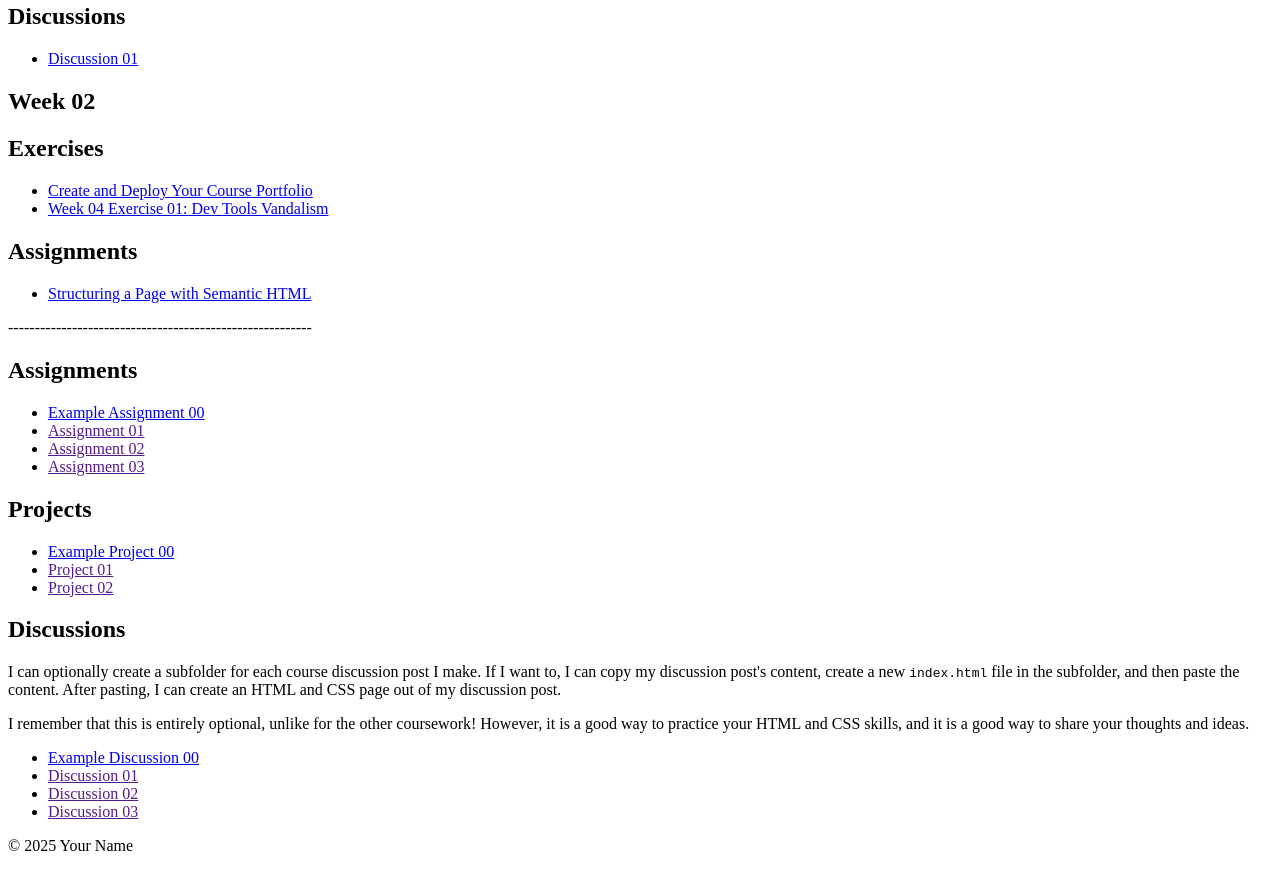
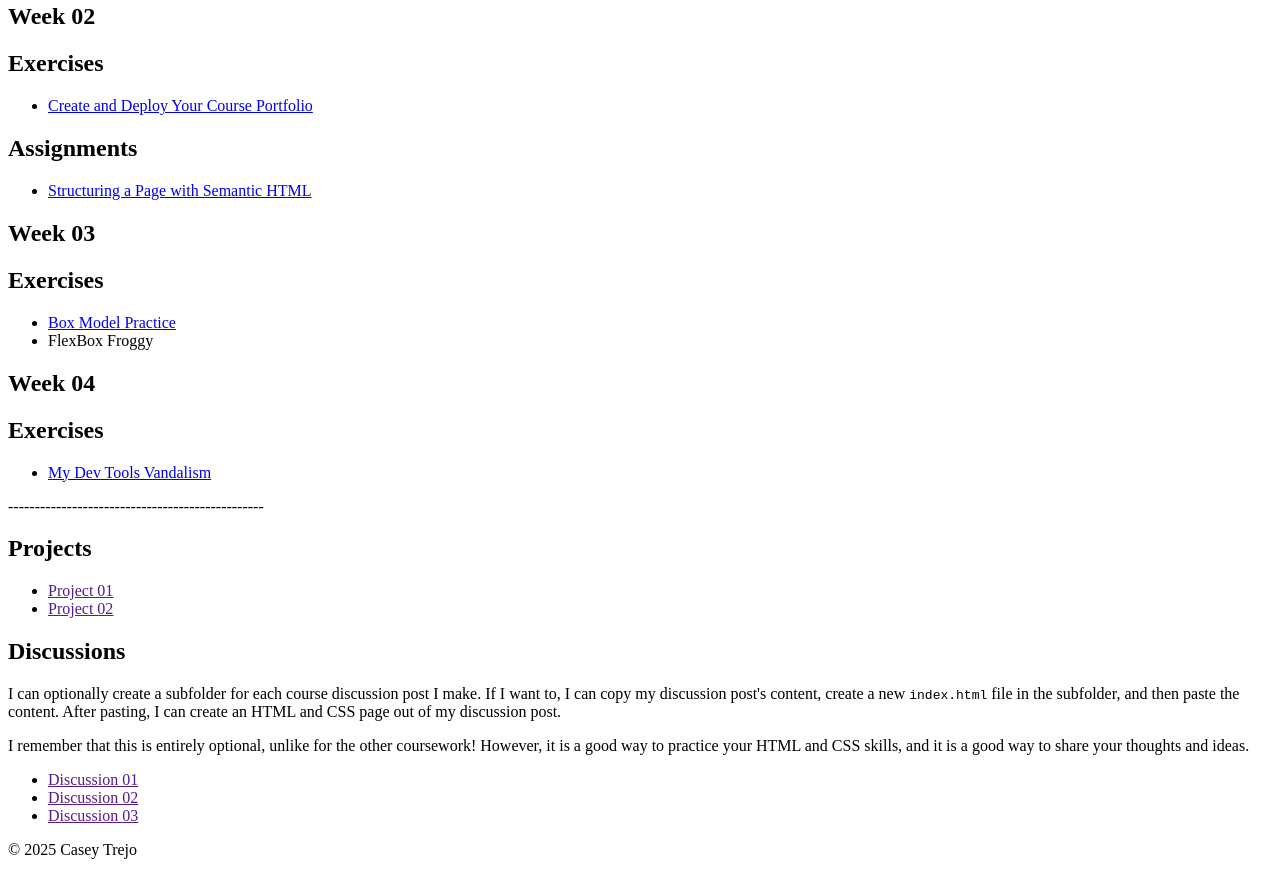
Before and after one commit to caseytre/C1, a plain HTML site: page index.html in a window 1280 px wide. Shown: the part 426-1301 px from the top of the page. Drawn offline with Linux system fonts and the light colour scheme.

Commit message:
Update index.html

```diff
--- a/index.html
+++ b/index.html
@@ -66,14 +66,9 @@ Remember: You must create subfolders for each piece of coursework as the semeste
                 <h1>Week 01</h1>
                 <h2>Exercises</h2>
                 <ul>
-                <li><a href=">https://www.webdesignmuseum.org/gallery/access-magazine-1995">Field Trip to the Web Design Museum</a>
+                <li><a href="https://www.webdesignmuseum.org/gallery/access-magazine-1995">Field Trip to the Web Design Museum</a>
                     </li>
-                    <li><a href=">https://codepen.io/Casey-Trejo/pen/XJXeEBK">First Steps</a>
-                    </li>
-                </ul>
-                <h2>Discussions</h2>
-                <ul>
-                    <li><a href=">https://texastech.instructure.com/courses/59698/discussion_topics/1788606?module_item_id=3662042">Discussion 01</a>
+                    <li><a href="https://codepen.io/Casey-Trejo/pen/XJXeEBK">First Steps</a>
                     </li>
                 </ul>
                 </main></section>
@@ -84,35 +79,34 @@ Remember: You must create subfolders for each piece of coursework as the semeste
                 <ul>
                 <li><a href="file:///Users/caseytrejo/Documents/GitHub/C1/index.html">Create and Deploy Your Course Portfolio</a>
                     </li>
-                    <li><a href="https://texastech.instructure.com/courses/59698/assignments/1401168">Week 04 Exercise 01: Dev Tools Vandalism</a>
-                    </li>
                 </ul>
                 <h2>Assignments</h2>
                 <ul>
-                    <li><a href="file:///Users/caseytrejo/Documents/GitHub/C1/index.html">Structuring a Page with Semantic HTML</a>
+                    <li><a href="https://github.com/caseytre/C1/blob/main/Assignment-01/index.html">Structuring a Page with Semantic HTML</a>
                 </ul>
-<p>---------------------------------------------------------</p>
+                </section>
+            <section>
+                <h1>Week 03</h1>
+                <h2>Exercises</h2>
+                <ul>
+                    <li>
+                        <a href="https://github.com/caseytre/C1/blob/main/week-03-exercise-01/index.html">Box Model Practice</a>
+                    </li>
+                    <li>FlexBox Froggy</li>
+                </ul>
             </section>
             <section>
-                <h2>Assignments</h2>
+                <h1>Week 04</h1>
+                <h2>Exercises</h2>
                 <ul>
-                    <li>
-                        <a href="example-assignment-00/">
-                            Example Assignment 00
-                        </a>
-                    </li>
-                    <li><a href="">Assignment 01</a></li>
-                    <li><a href="">Assignment 02</a></li>
-                    <li><a href="">Assignment 03</a></li>
+                <li><a href="https://github.com/caseytre/C1/blob/main/week-04-exercise-01">My Dev Tools Vandalism</a>
+                </li>
                 </ul>
             </section>
-
             <section>
+<p>------------------------------------------------</p>
                 <h2>Projects</h2>
                 <ul>
-                    <li>
-                        <a href="example-project-00/">Example Project 00</a>
-                    </li>
                     <li><a href="">Project 01</a></li>
                     <li><a href="">Project 02</a></li>
                 </ul>
@@ -136,11 +130,6 @@ Remember: You must create subfolders for each piece of coursework as the semeste
                     thoughts and ideas.
                 </p>
                 <ul>
-                    <li>
-                        <a href="example-discussion-00/">
-                            Example Discussion 00
-                        </a>
-                    </li>
                     <li><a href="">Discussion 01</a></li>
                     <li><a href="">Discussion 02</a></li>
                     <li><a href="">Discussion 03</a></li>
@@ -149,7 +138,7 @@ Remember: You must create subfolders for each piece of coursework as the semeste
         </main>
 
         <footer>
-            <p>&copy; 2025 Your Name</p>
+            <p>&copy; 2025 Casey Trejo</p>
         </footer>
     </body>
 </html>
```
